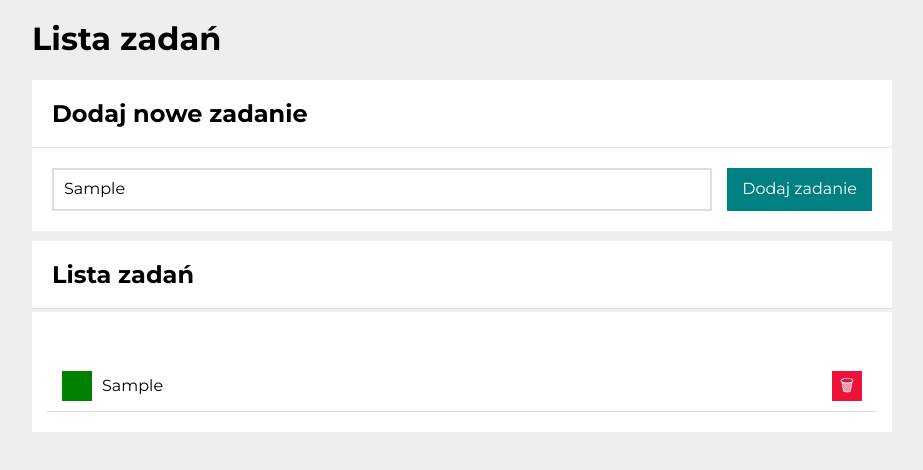
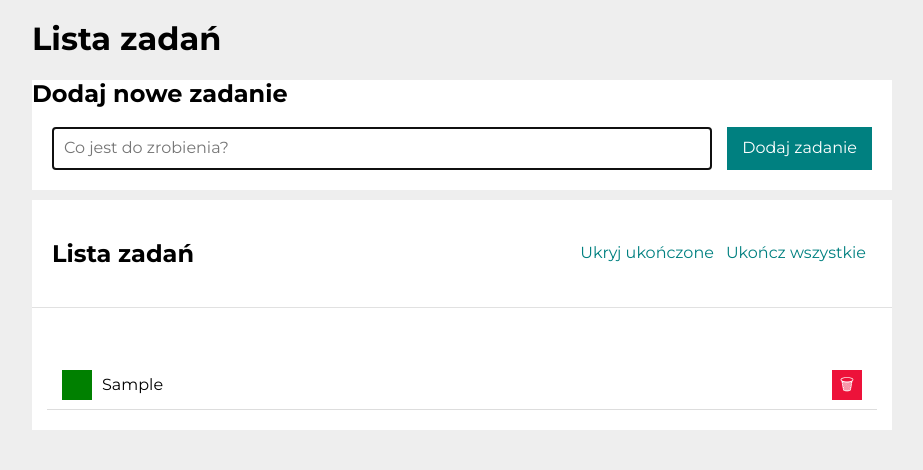
Before and after one commit to krystian-kazmierczak/todo-list, a plain HTML site: page index.html in a window 1280 px wide. Both pictures are taken after typing "Sample" into the empty fields and a click on the button "Dodaj zadanie". Shown: the whole page, without its empty margins (178-1101 px from the left). Drawn offline with nearby package versions, Linux system fonts and the light colour scheme.

Commit message:
Update HTML & CSS

```diff
--- a/css/form.css
+++ b/css/form.css
@@ -17,6 +17,7 @@
   border: none;
   padding: 10px 15px;
   margin-left: 15px;
+  transition: 0.2s;
   cursor: pointer;
 }
 
@@ -29,6 +30,7 @@
 
 .form__button:hover {
   background-color: hsl(180, 100%, 30%);
+  transform: scale(1.2);
 }
 
 .form__button:active {
--- a/css/list.css
+++ b/css/list.css
@@ -29,6 +29,7 @@
   margin: 0 10px;
   border: none;
   cursor: pointer;
+  transition: background 0.5s;
 }
 
 .list__button--done {
--- a/css/section.css
+++ b/css/section.css
@@ -1,10 +1,57 @@
 .section {
   margin: 0 auto 10px;
+  background-color: white;
 }
 
 .section__header {
-  margin: 0 auto;
+  display: grid;
+  grid-template-columns: auto auto;
+  grid-gap: 20px;
+  justify-content: space-between;
+  align-items: center;
   padding: 20px;
-  background-color: white;
   border-bottom: 1px solid #e1e1e1;
 }
+
+@media (max-width: 767px) {
+  .section__header {
+    grid-template-columns: 1fr;
+  }
+}
+
+.section__title {
+  margin: 0;
+}
+
+.section__buttons {
+  display: flex;
+  flex-wrap: wrap;
+}
+
+.section__button {
+  background-color: transparent;
+  color: teal;
+  border: none;
+  margin: 0, 0, 0, 20px;
+  transition: color 0.5s;
+  cursor: pointer;
+}
+
+@media (max-width: 767px) {
+  .section__button {
+    flex-basis: 100%;
+    margin: 10px;
+  }
+}
+
+.section__button:hover {
+  color: hsl(180, 100%, 30%);
+}
+
+.section__button:active {
+  color: hsl(180, 100%, 35%);
+}
+
+.section__button:disabled {
+  color: ccc;
+}
--- a/index.html
+++ b/index.html
@@ -33,7 +33,9 @@
       </header>
 
       <section class="section">
-        <h2 class="section__header">Dodaj nowe zadanie</h2>
+        <header>
+          <h2 class="section__title">Dodaj nowe zadanie</h2>
+        </header>
         <form class="form js-form">
           <input
             class="form__input js-newTask"
@@ -43,7 +45,10 @@
         </form>
       </section>
       <section class="section">
-        <h2 class="section__header">Lista zadań</h2>
+        <header class="section__header">
+          <h2 class="section_title">Lista zadań</h2>
+          <div class="section__buttons js-buttons"></div>
+        </header>
         <ul class="list js-tasks"></ul>
       </section>
     </main>
```
